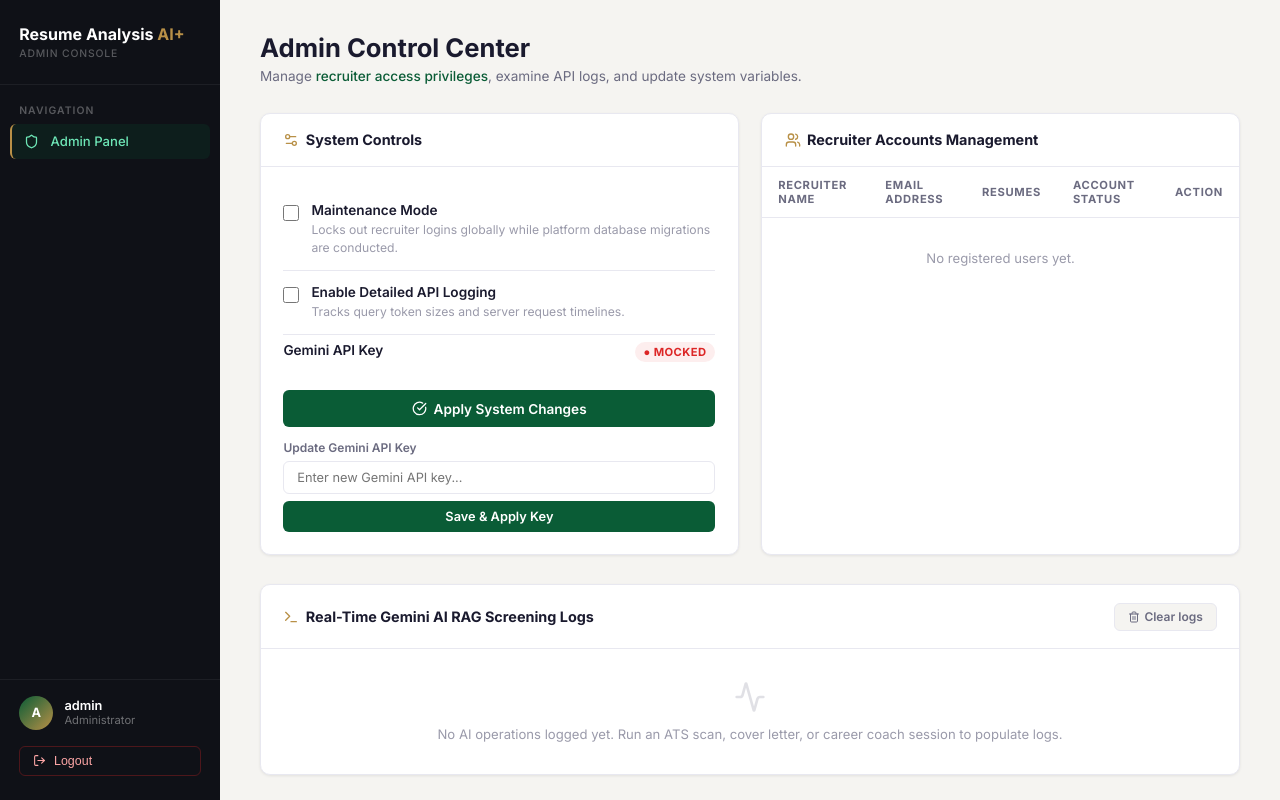
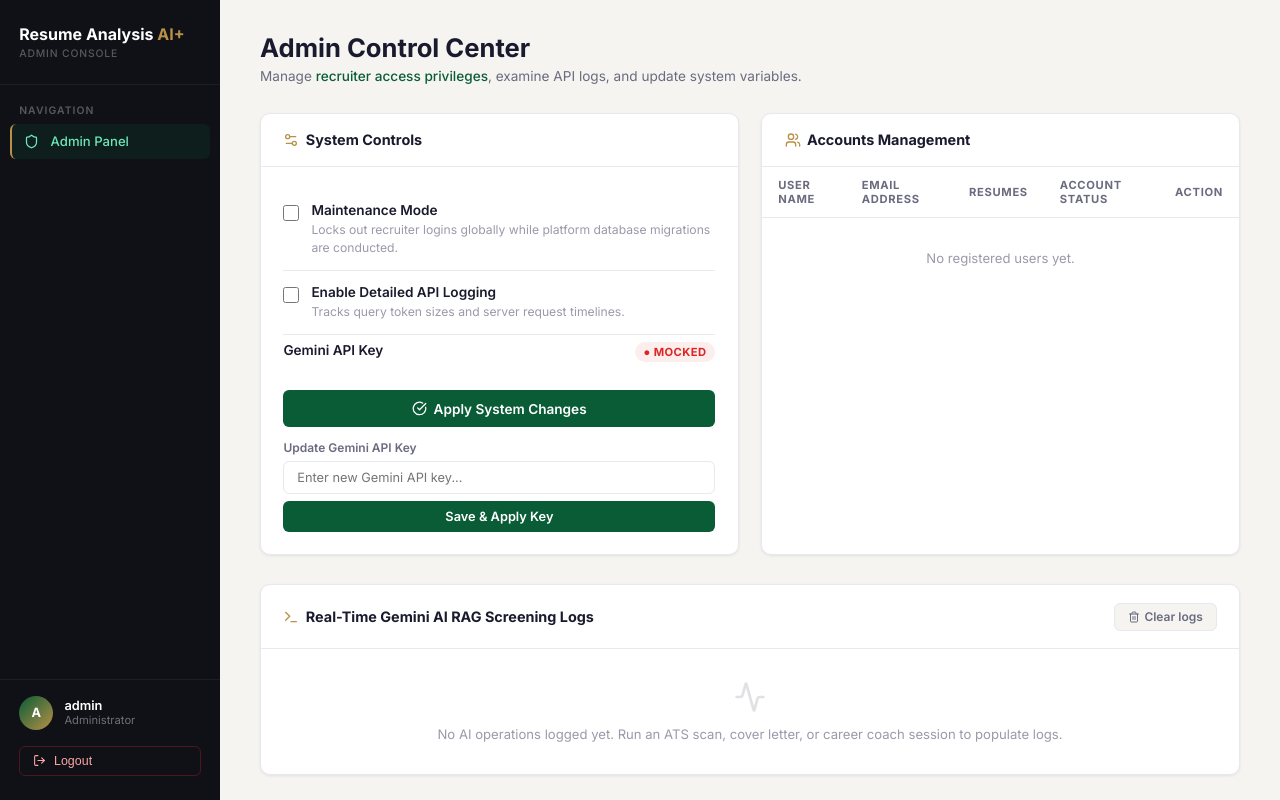
Before and after one commit to amantiwari79/FINAL-YEAR-PROJECT, a Django app: template templates/accounts/admin_panel.html in a window 1280 px wide. Run offline with Django 5.2, Linux system fonts and the light colour scheme; the template is opened without the code that fills it, so the values that code supplies are empty.

Commit message:
Upload complete project

```diff
--- a/templates/accounts/admin_panel.html
+++ b/templates/accounts/admin_panel.html
@@ -572,14 +572,14 @@
         <div class="card">
             <div class="card-header">
                 <div class="card-title">
-                    <i data-lucide="users"></i> Recruiter Accounts Management
+                    <i data-lucide="users"></i>Accounts Management
                 </div>
             </div>
             <div style="overflow-x:auto;">
                 <table>
                     <thead>
                         <tr>
-                            <th>Recruiter Name</th>
+                            <th>User Name</th>
                             <th>Email Address</th>
                             <th>Resumes</th>
                             <th>Account Status</th>
```
